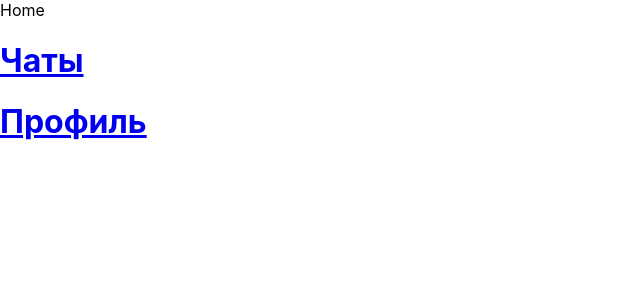
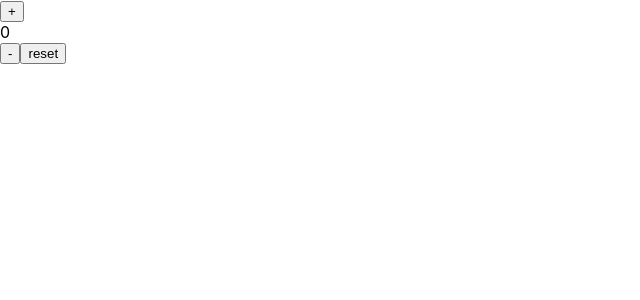
Before and after one commit to Lizunchik/react, a React (Create React App) app: page / in a window 1280 px wide. Shown: the top 300 px of the page, without its empty margins (0-640 px from the left). Built offline with nearby package versions, Linux system fonts and the light colour scheme.

Commit message:
change branch

```diff
--- a/package.json
+++ b/package.json
@@ -14,8 +14,10 @@
     "@testing-library/user-event": "^13.5.0",
     "react": "^18.1.0",
     "react-dom": "^18.1.0",
+    "react-redux": "^8.0.2",
     "react-router-dom": "^6.3.0",
     "react-scripts": "5.0.1",
+    "redux": "^4.2.0",
     "styled-components": "^5.3.5",
     "web-vitals": "^2.1.4"
   },
--- a/src/App.jsx
+++ b/src/App.jsx
@@ -6,24 +6,25 @@
 import List from '@mui/material/List';
 import { Box, TextField } from '@mui/material';
 import Chats from './Chats';
-import {Routes, Route} from 'react-router-dom';
+import { Routes, Route } from 'react-router-dom';
 import HomePage from './pages/HomePage';
 import ProfilePage from './pages/ProfilePage';
 import ChatPage from './pages/ChatPage';
 import NotFoundPage from './pages/NotFoundPage';
-
+import { useSelector, useDispatch } from 'react-redux';
 
 function App() {
 
+  const count = useSelector(state => state.count);
+  const dispatch = useDispatch();
   return (
-    <Routes>
-      <Route path={'/'} element={<HomePage/>} />
-      <Route path={'/chats'} element={<ChatPage/>} />
-      <Route path={'/profile'} element={<ProfilePage/>} />
+    <div>
+      <button onClick={() => dispatch({ type: 'plus' })}>+</button>
+      <div>{count}</div>
+      <button onClick={() => dispatch({ type: 'minus' })}>-</button>
+      <button onClick={() => dispatch({ type: 'reset' })}>reset</button>
+    </div>
 
-      <Route path={'*'} element={<NotFoundPage/>} />
-
-    </Routes>
 
   );
 }
--- a/src/index.js
+++ b/src/index.js
@@ -4,14 +4,46 @@
 import App from './App';
 import reportWebVitals from './reportWebVitals';
 import { BrowserRouter } from 'react-router-dom';
+import { createStore } from 'redux';
+import { Provider } from 'react-redux';
 
+const initialState = {
+    count: 0
+}
+
+const reducer = (state = initialState, action) => {
+    switch (action.type) {
+        case 'plus':
+            return {
+                ...state,
+                count: state.count + 1
+            }
+
+        case 'minus':
+            return {
+                ...state,
+                count: state.count - 1
+            }
+        case 'reset':
+            return {
+                ...state,
+                count: state.count = 0
+            }
+        default:
+            return state;
+    }
+}
+const store = createStore(reducer);
 const root = ReactDOM.createRoot(document.getElementById('root'));
 root.render(
-    <BrowserRouter>
-    <React.StrictMode>
-        <App />
-    </React.StrictMode>
-    </BrowserRouter>
+    <Provider store={store}>
+        <BrowserRouter>
+            <React.StrictMode>
+                <App />
+            </React.StrictMode>
+        </BrowserRouter>
+    </Provider>
+
 );
 
 // If you want to start measuring performance in your app, pass a function
```
Also changed, not shown: 1 other file (tests, documents, lock files or other folders).
